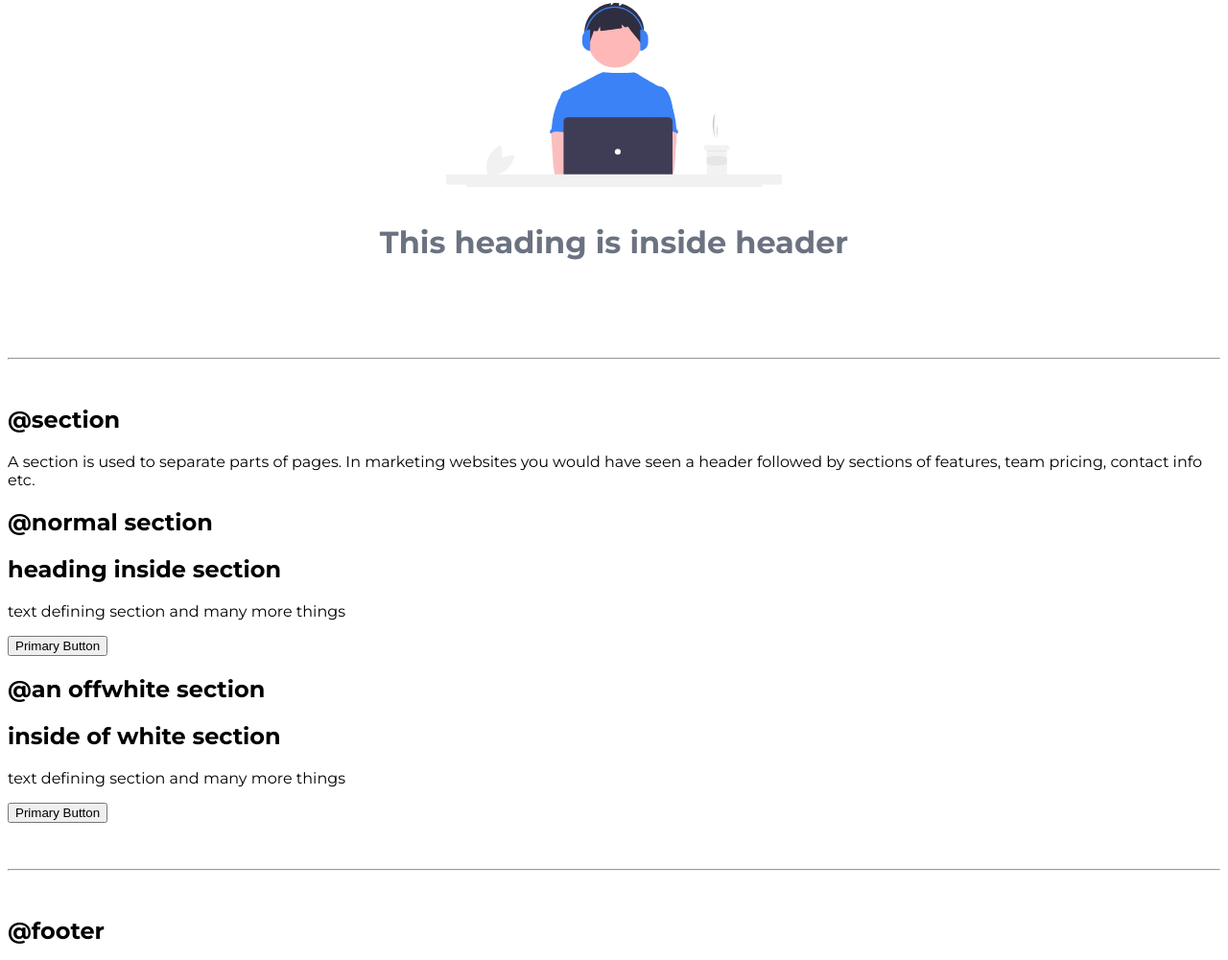
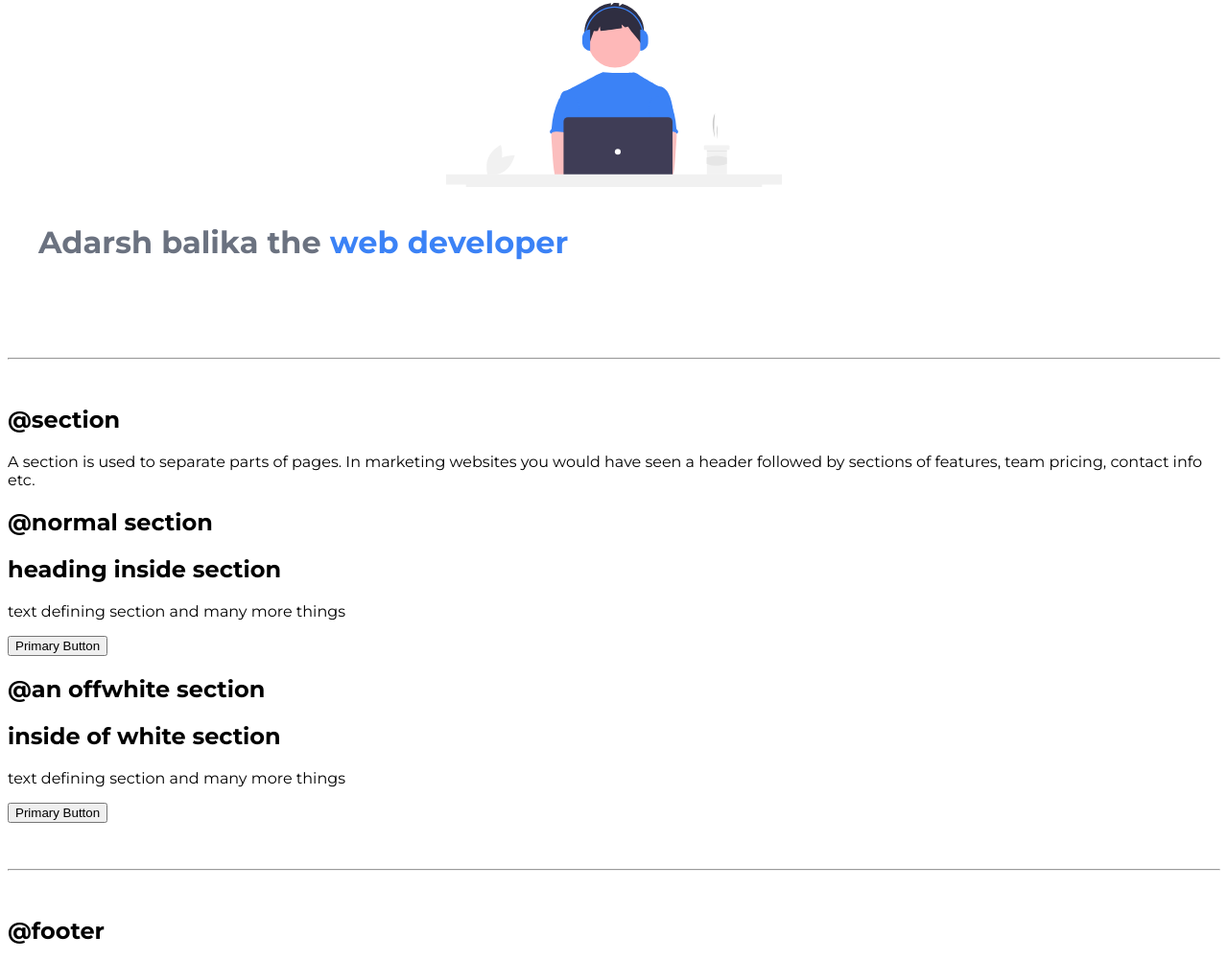
Before and after one commit to Krushna-Kulkarni/neogcamp-component-library, a plain HTML site: page index.html in a window 1280 px wide. Shown: the part 1981-2982 px from the top of the page at 96% size. Drawn offline with Linux system fonts and the light colour scheme.

Commit message:
added special header

```diff
--- a/index.html
+++ b/index.html
@@ -80,7 +80,7 @@
     <h2>@header</h2>
     <header class="hero">
         <img class="hero-img" src="images/hero.svg" alt="programmer">
-        <h1 class="hero-heading">This heading is inside header</h1>
+        <h1 class="hero-heading">Adarsh balika the <span class="heading-inverted">web developer</span></h1>
     </header>
     <hr>
 
--- a/styles.css
+++ b/styles.css
@@ -94,5 +94,8 @@ list-style: none;
 .hero .hero-heading{
     padding-top:1rem;
     color: var(--dark-grey);
-    text-align:center;
 }
+
+.hero .hero-heading .heading-inverted{
+    color:var(--primary-color);
+}
```
